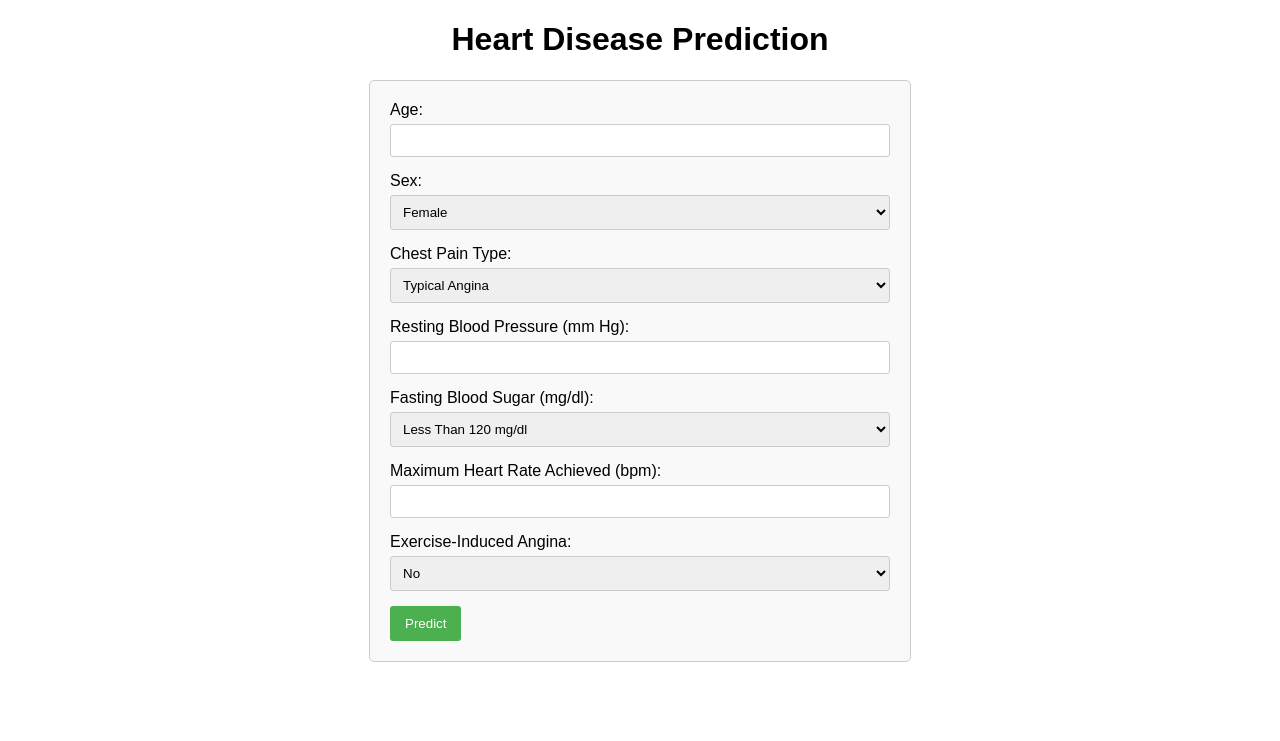
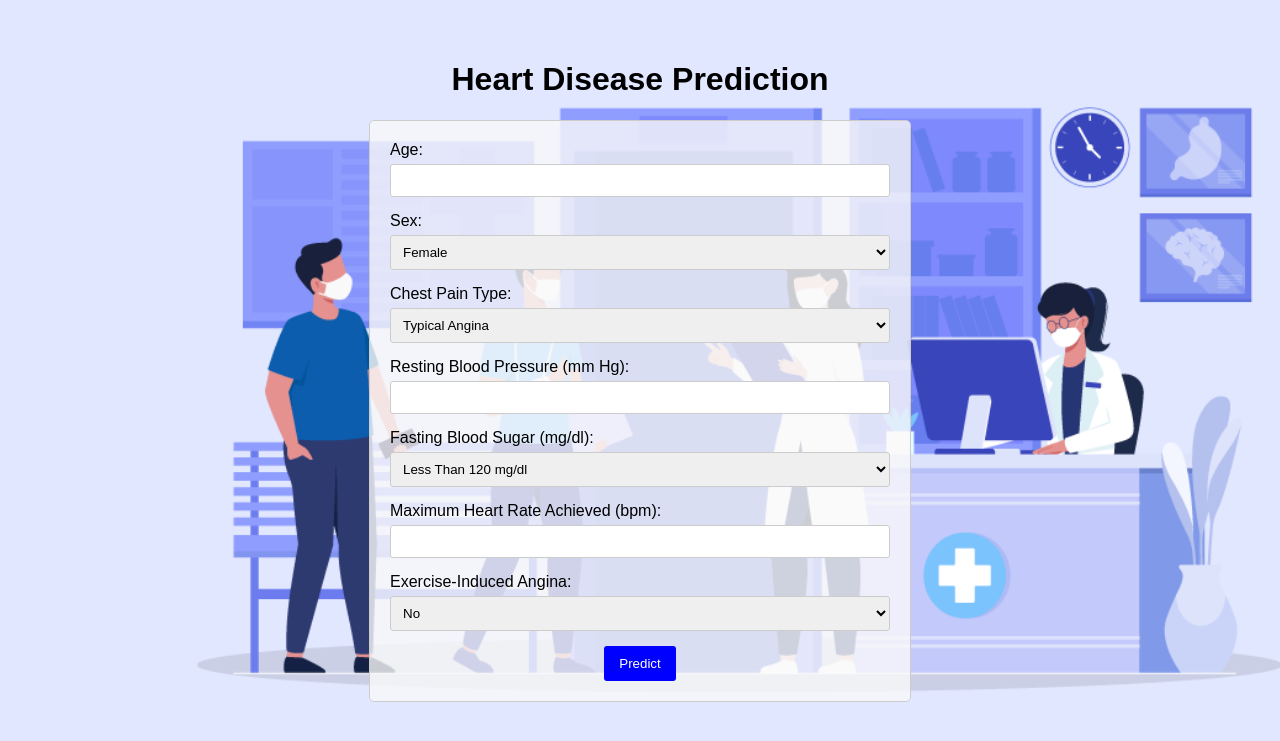
Before and after one commit to Abdullah-Gohar/Heart-Disease-Prediction-using-Deep-Learning, a Flask app: page / in a window 1280 px wide. Shown: the top 741 px of the page. Run offline with Flask 3, Linux system fonts and the light colour scheme.

Commit message:
frontend changes

```diff
--- a/dl.py
+++ b/dl.py
@@ -17,7 +17,7 @@ import numpy as np
 
 
 
-hd = pd.read_csv('CEP/processed_cleveland.csv', na_values = '?')
+hd = pd.read_csv('processed_cleveland.csv', na_values = '?')
 
 
 hd['cp'].replace({1:'typical_angina', 2:'atypical_angina', 3: 'non-anginal_pain', 4: 'asymptomatic'}, inplace = True)
@@ -75,7 +75,7 @@ test_data = [63, 1, 145, 0, 150, 0,0,0,0,1]
 scaled = scaler.transform([test_data])
 print("Scaled: ",scaled)
 
-joblib.dump(scaler, 'CEP/scaler.pkl')
+joblib.dump(scaler, 'scaler.pkl')
 
 with open("x_train_scaled.txt", "w") as f:
     f.write(str(X_train))
@@ -121,4 +121,4 @@ print(confusion_matrix(y_test, y_pred))
 print(classification_report(y_test, y_pred))
 
 # Save the trained model
-model.save('CEP/heart_disease_model.keras')
+model.save('heart_disease_model.keras')
--- a/main.py
+++ b/main.py
@@ -7,7 +7,7 @@ import joblib
 app = Flask(__name__)
 
 # Load the saved deep learning model
-model = load_model('CEP/heart_disease_model.keras')
+model = load_model('heart_disease_model.keras')
 
 # Define the preprocessing function
 
@@ -19,7 +19,7 @@ def preprocess_input(age, sex, cp, trestbps, fbs, thalach, exang):
 
     input_data = [[age,sex,trestbps,fbs,thalach,exang]+cp_indicators]
 
-    scaler = joblib.load('CEP/scaler.pkl')
+    scaler = joblib.load('scaler.pkl')
     input_data = scaler.transform(input_data)
     print(input_data)
 
--- a/templates/index.html
+++ b/templates/index.html
@@ -7,6 +7,11 @@
         body {
             font-family: Arial, sans-serif;
             margin: 20px;
+            background-image: url('/static/bg-img.png');
+            background-size: cover;
+            background-repeat: no-repeat;
+            background-attachment: fixed;
+            padding:20px;
         }
 
         h1 {
@@ -19,7 +24,8 @@
             padding: 20px;
             border: 1px solid #ccc;
             border-radius: 5px;
-            background-color: #f9f9f9;
+            /* background-color: #f9f9f9; */
+            background-color: rgba(249, 249, 249, 0.8);
         }
 
         label {
@@ -38,7 +44,7 @@
         }
 
         input[type="submit"] {
-            background-color: #4CAF50;
+            background-color: blue;
             color: white;
             padding: 10px 15px;
             border: none;
@@ -47,8 +53,13 @@
         }
 
         input[type="submit"]:hover {
-            background-color: #45a049;
+            background-color: rgb(93, 93, 251);
         }
+        .button-container {
+            display: flex;
+            justify-content: center;
+        }
+
     </style>
 </head>
 
@@ -91,8 +102,10 @@
             <option value="0">No</option>
             <option value="1">Yes</option>
         </select><br>
+        <div class="button-container">
+            <input type="submit" value="Predict">
+        </div>
 
-        <input type="submit" value="Predict">
     </form>
 </body>
 
```
Also changed, not shown: templates/result.html (+13 -1 lines), static/bg-img.png (added), 5 other files.
